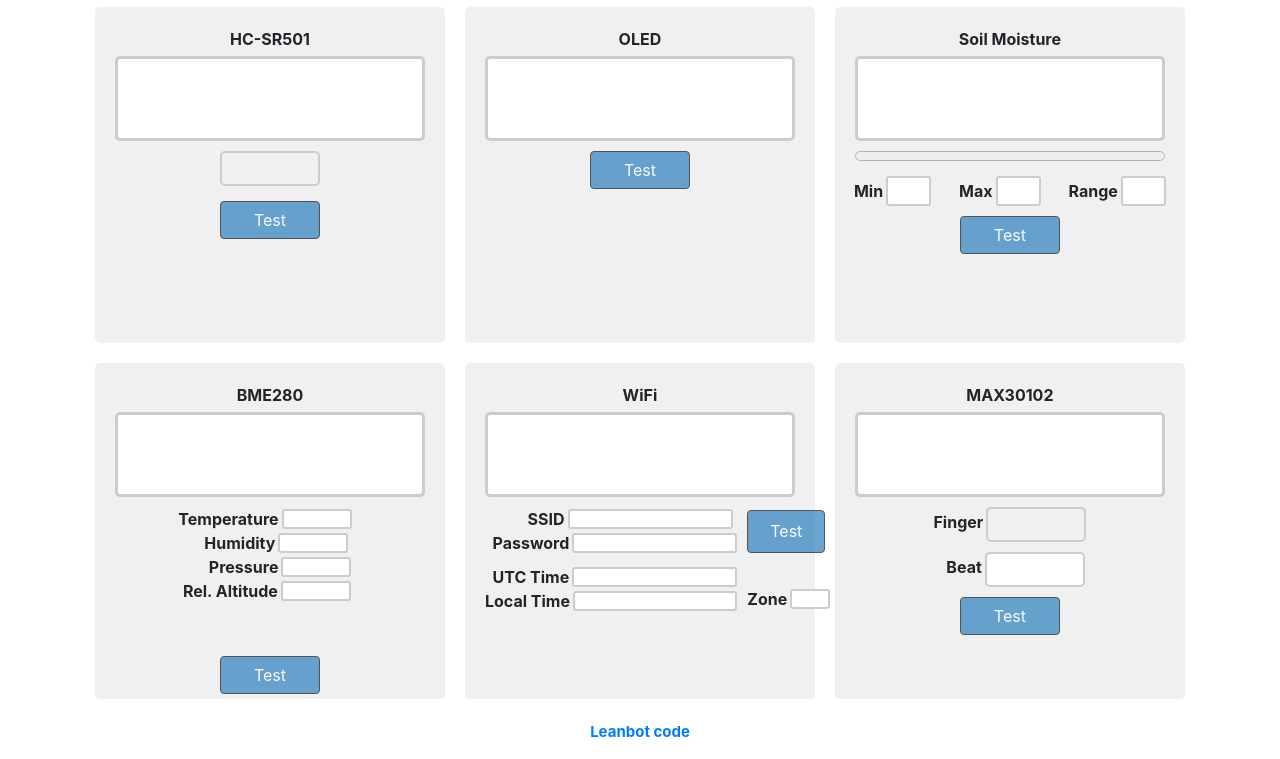
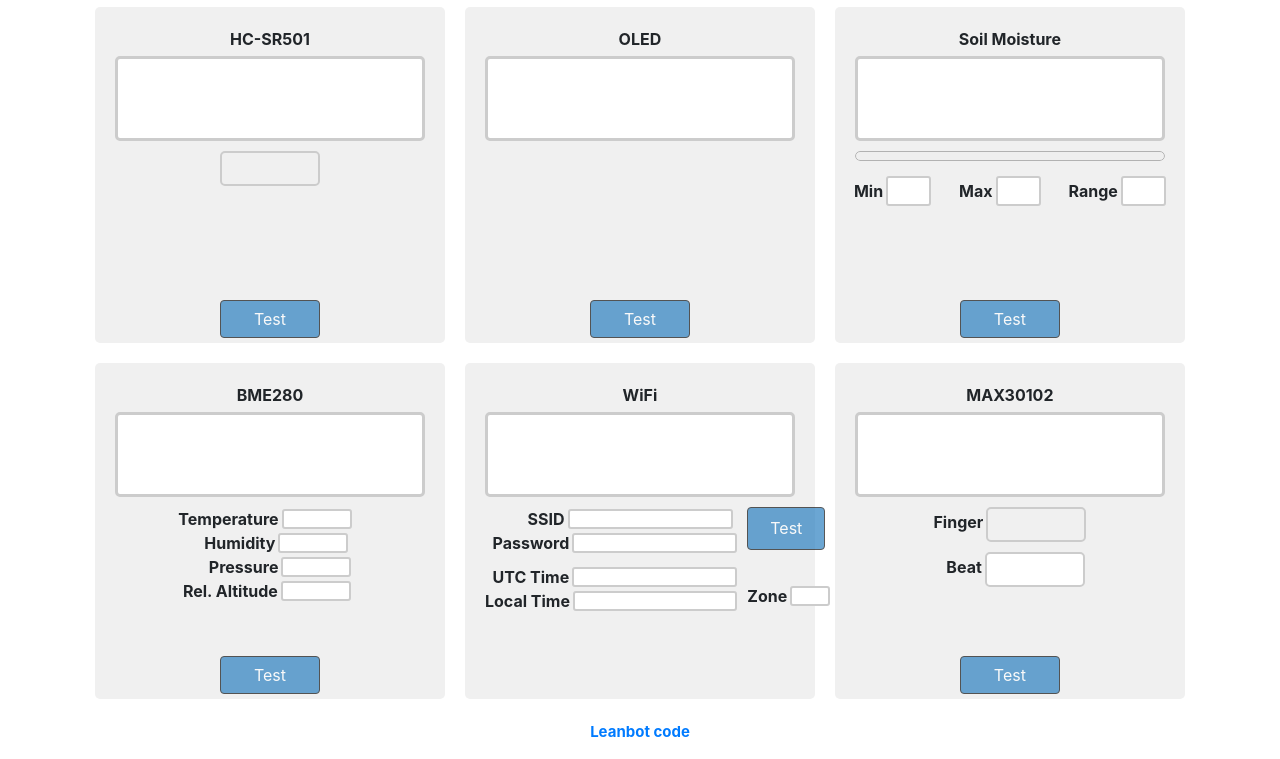
Before and after one commit to lesysang1322002/Leanbot-BLE-IoT, a plain HTML site: page index.html in a window 1280 px wide. Shown: the part 41-800 px from the top of the page. Drawn offline with nearby package versions, Linux system fonts and the light colour scheme.

Commit message:
Update styles.css

```diff
--- a/styles.css
+++ b/styles.css
@@ -115,6 +115,7 @@ p {
   border-color: #000000 !important;
   width: 100px;
   height: auto;
+  margin-top: auto !important;
 }
 #change-image {
   width: 160px;
@@ -136,6 +137,7 @@ p {
   border-radius: 5px;
   display: flex;
   flex-direction: column;
+  padding-bottom: 0px;
 }
 
 .item.active {
```
